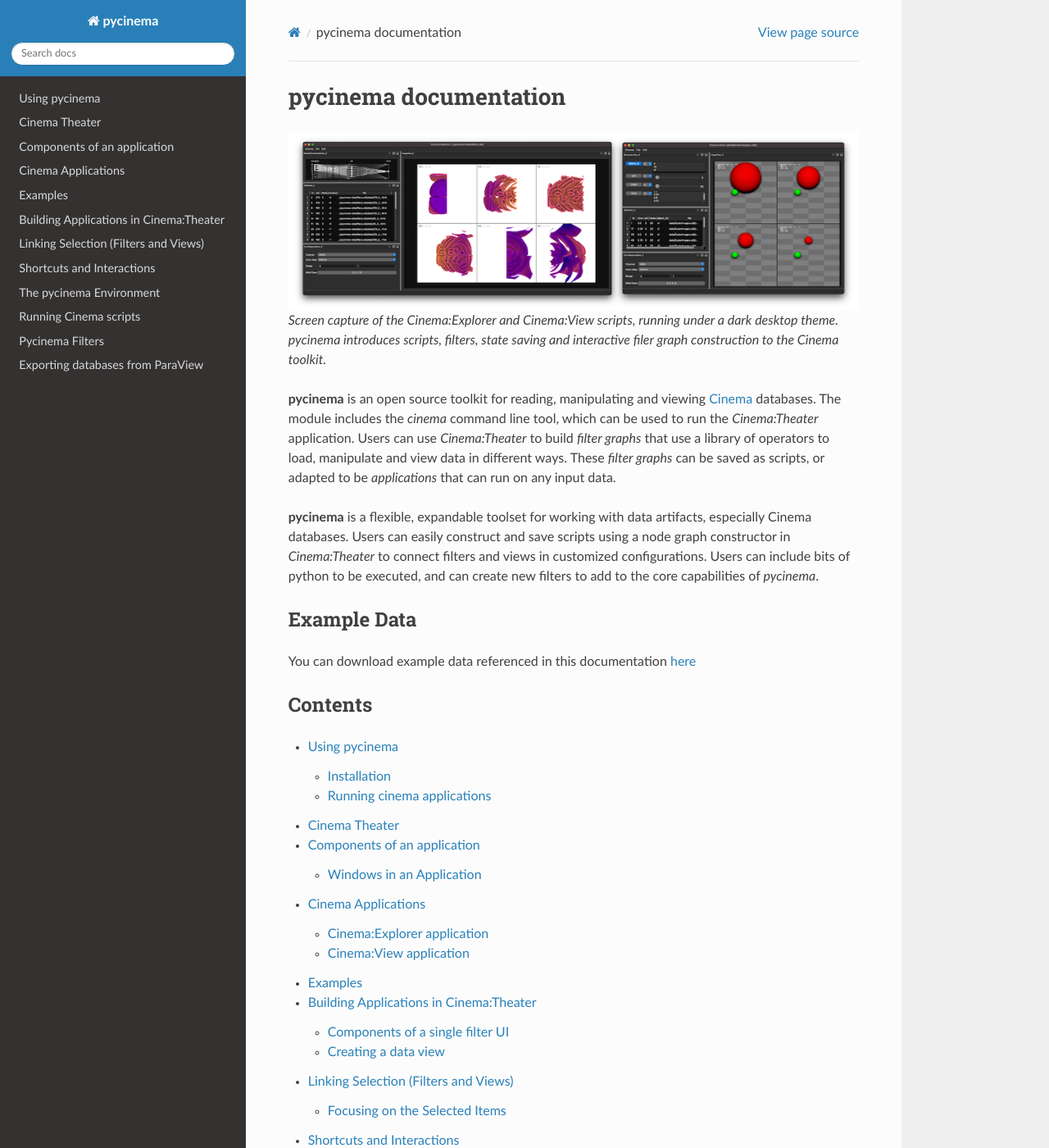
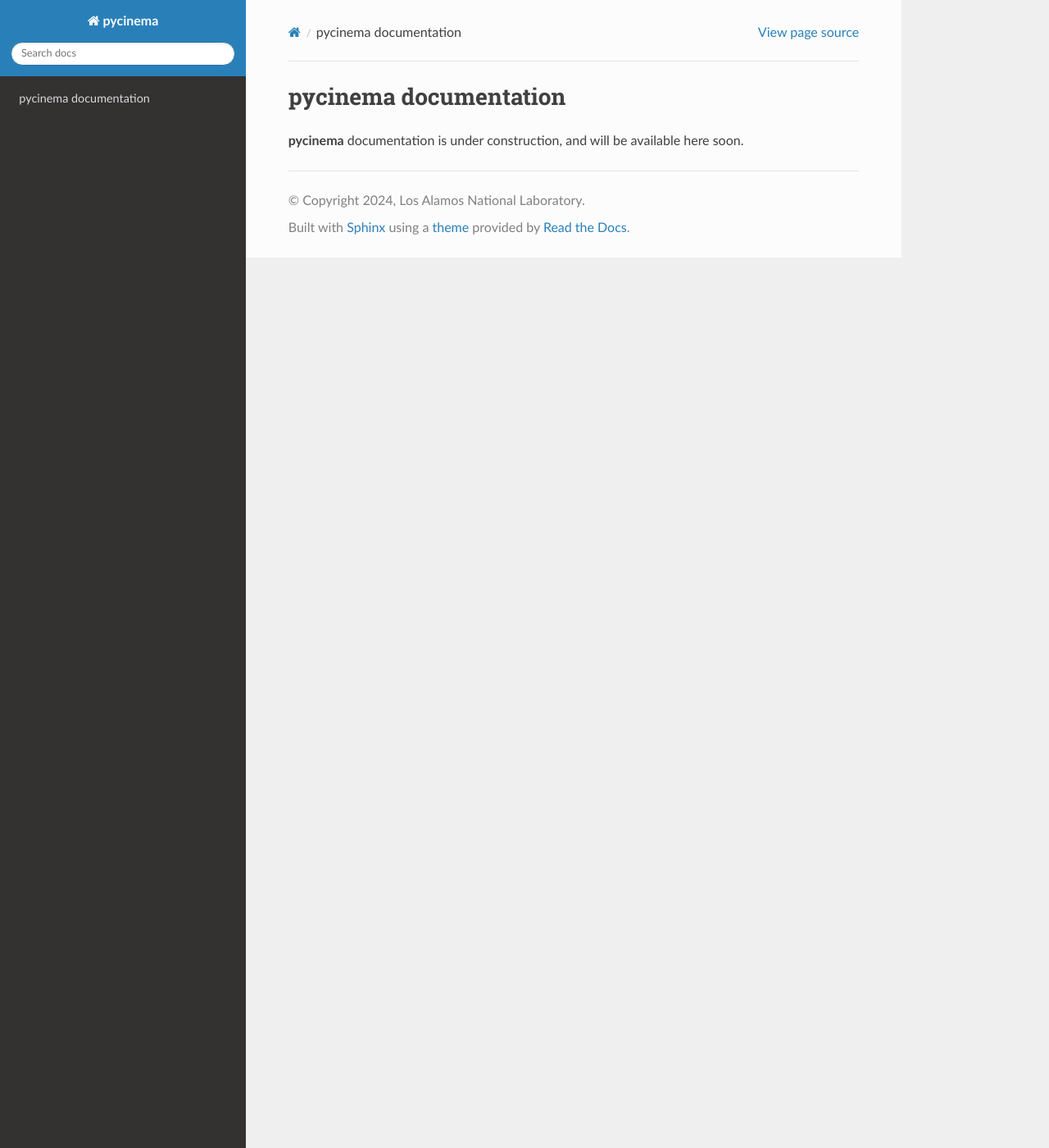
Before and after one commit to cinemascience/pycinema-readthedocs, a Sphinx documentation site: the page built from docs/source/index.rst, in a window 1280 px wide and 1400 px high. Shown: the whole window at 82% size. Built offline with Sphinx 7.4.7 and the Read the Docs theme 3.1.0, drawn with Linux system fonts in a browser that asks for light colours; some of the changed text lies outside the part shown.

Commit message:
adding dev branch

```diff
--- a/docs/source/index.rst
+++ b/docs/source/index.rst
@@ -1,35 +1,4 @@
 pycinema documentation
 ======================
 
-.. figure:: img/python-gui.png
-
-   Screen capture of the Cinema:Explorer and Cinema:View scripts, running under a dark desktop theme. pycinema
-   introduces scripts, filters, state saving and interactive filer graph construction to the Cinema toolkit.
-
-**pycinema** is an open source toolkit for reading, manipulating and viewing `Cinema <https://cinemascience.github.io>`_ databases. The module includes the `cinema` command line tool, which can be used to run the `Cinema:Theater` application. Users can use `Cinema:Theater` to build *filter graphs* that use a library of operators to load, manipulate and view data in different ways. These *filter graphs* can be saved as scripts, or adapted to be *applications* that can run on any input data.
-
-**pycinema** is a flexible, expandable toolset for working with data artifacts, especially Cinema databases. Users can easily construct and save scripts using a node graph constructor in *Cinema:Theater* to connect filters and views in customized configurations. Users can include bits of python to be executed, and can create new filters to add to the core capabilities of `pycinema`.
-
-Example Data
-------------
-
-You can download example data referenced in this documentation `here <https://github.com/cinemascience/pycinema-examples/archive/refs/tags/v3.1.0.zip>`_
-
-
-Contents
---------
-
-.. toctree::
-
-   usage
-   theater
-   urlexample
-   workspaces
-   examples
-   building
-   linking
-   shortcut
-   environment
-   scripts
-   filters
-   plugin
+**pycinema** documentation is under construction, and will be available here soon.
```
